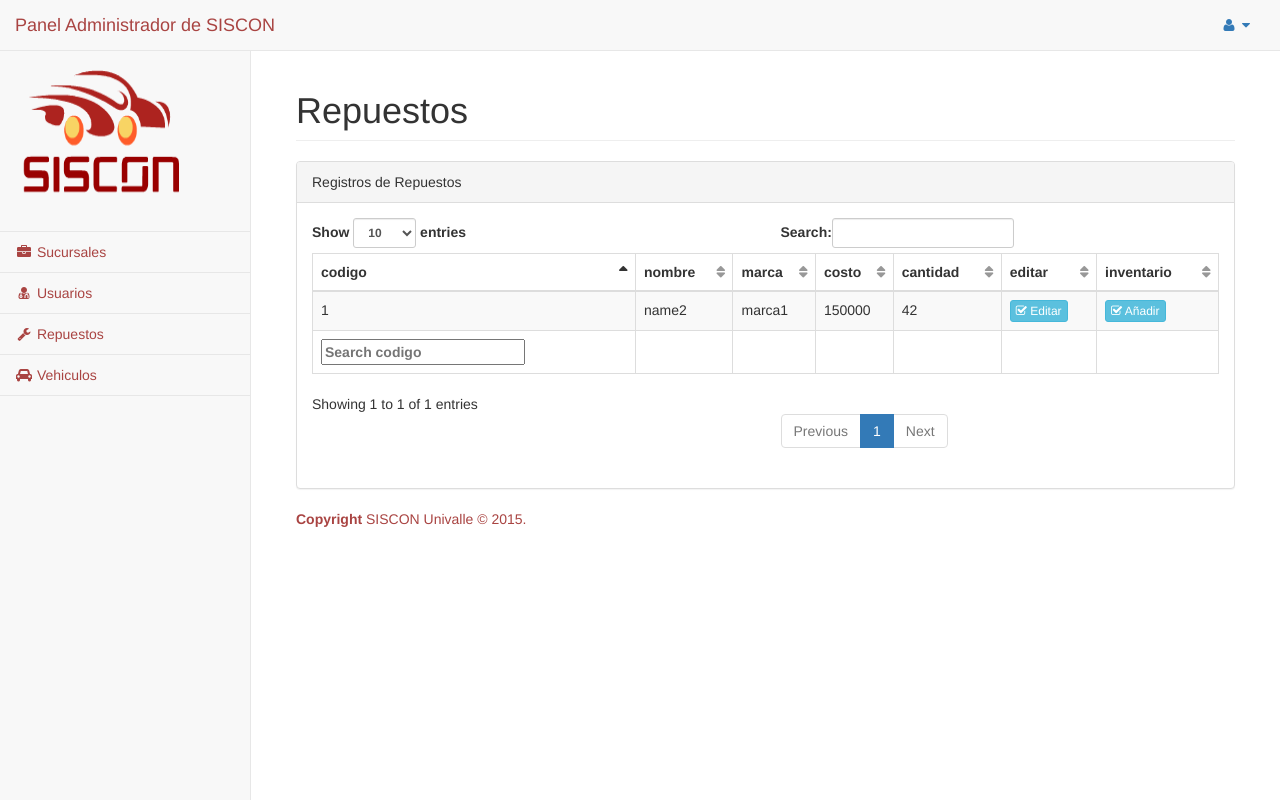
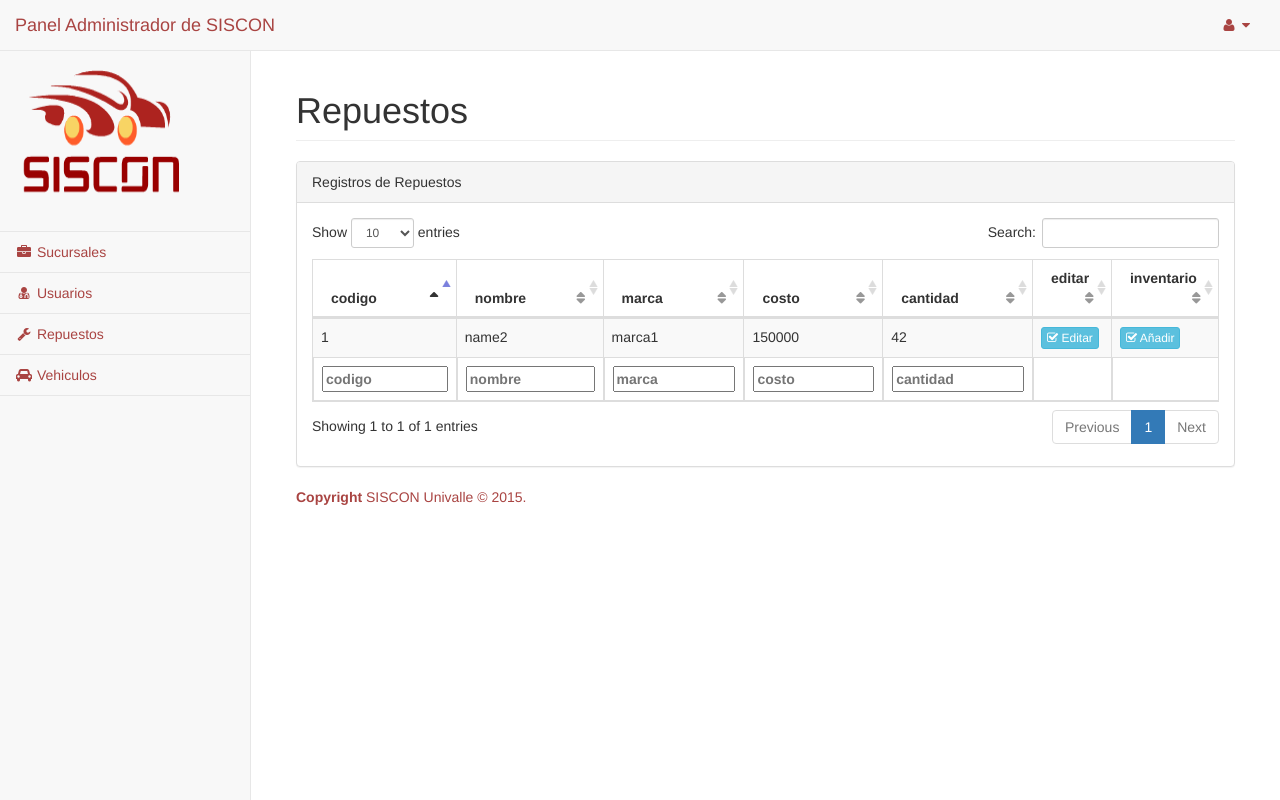
Before and after one commit to alvaromartinez986/SICON, a Django app: page /repuestos/ in a window 1280 px wide; the page is wider, and only the part inside the window is pictured. Run offline with Django 3.2, Linux system fonts and the light colour scheme; data comes from the database, SQL or seed files in the repository; some libraries are stand-ins or nearby versions.

Commit message:
Corrección de la tabla de listar, para añadir estilos a las tablas y adiccion del buscar a las columnas

```diff
--- a/SICON/templates/indexAdmin.html
+++ b/SICON/templates/indexAdmin.html
@@ -29,6 +29,13 @@
     <!-- Custom Fonts -->
     <link href="../static/bower_components/font-awesome/css/font-awesome.min.css" rel="stylesheet" type="text/css">
 
+
+    <!-- DataTables CSS -->
+    <link href="../static/bower_components/datatables-plugins/integration/bootstrap/3/dataTables.bootstrap.css" rel="stylesheet">
+
+    <!-- DataTables Responsive CSS -->
+    <link href="../static/bower_components/datatables-responsive/css/dataTables.responsive.css" rel="stylesheet">
+
     <!-- HTML5 Shim and Respond.js IE8 support of HTML5 elements and media queries -->
     <!-- WARNING: Respond.js doesn't work if you view the page via file:// -->
     <!--[if lt IE 9]>
@@ -58,7 +65,7 @@
 
             <ul class="nav navbar-top-links navbar-right">
                 <li class="dropdown">
-                    <a class="dropdown-toggle" data-toggle="dropdown" href="#">
+                    <a class="dropdown-toggle text-danger" data-toggle="dropdown" href="#">
                         <i class="fa fa-user fa-fw"></i>  <i class="fa fa-caret-down"></i>
                     </a>
                     <ul class="dropdown-menu dropdown-user">
--- a/SICON/templates/lista_repuestos.html
+++ b/SICON/templates/lista_repuestos.html
@@ -44,15 +44,14 @@ en esta seccion se va a poner el contenido de la pagina
                                     </thead>
                                     <tfoot>
                                     <tr>
-                                            <th>codigo</th>
-                                            <th></th>
-                                            <th></th>
-                                            <th></th>
-                                            <th></th>
-                                            <th></th>
-                                            <th></th>
-
-                                        </tr>
+                                        <th>codigo</th>
+                                        <th>nombre</th>
+                                        <th>marca</th>
+                                        <th>costo</th>
+                                        <th>cantidad</th>
+                                        <th></th>
+                                        <th></th>
+                                    </tr>
                                     </tfoot>
                                     <tbody>
                                         {%for rep in repuestos %}
@@ -62,8 +61,8 @@ en esta seccion se va a poner el contenido de la pagina
 											<td>{{rep.marca}}</td>
 											<td>{{rep.costo}}</td>
 											<td>{{rep.cantidad}}</td>
-											<td><a href="/repuestos-editar/{{rep.codigo}}"><button class="btn btn-xs btn-info dim"><i class="fa fa-check-square-o"></i> Editar</button></a></td>
-											<td><a href="/repuestos-inventario/{{rep.codigo}}"><button class="btn btn-xs btn-info dim"><i class="fa fa-check-square-o"></i> Añadir</button></a></td>
+											<td><a href="/repuestos-editar/{{rep.id}}"><button class="btn btn-xs btn-info dim"><i class="fa fa-check-square-o"></i> Editar</button></a></td>
+											<td><a href="/repuestos-inventario/{{rep.id}}"><button class="btn btn-xs btn-info dim"><i class="fa fa-check-square-o"></i> Añadir</button></a></td>
                                         </tr>
                                         {%endfor%}
 
@@ -245,9 +244,9 @@ para traer el bloque de codigo que esta en la pagina blank.html
           var i=0;
     $('#repuestos tfoot th').each( function () {
         i++;
-        if (i <=1){
+        if (i <=5){
         var title = $(this).text();
-        $(this).html( '<input type="text" placeholder="Search '+title+'" />' );}
+        $(this).html( '<input type="text" placeholder="'+title+'" style="width: 100%;" />' );}
     } );
 
     // DataTable
```
